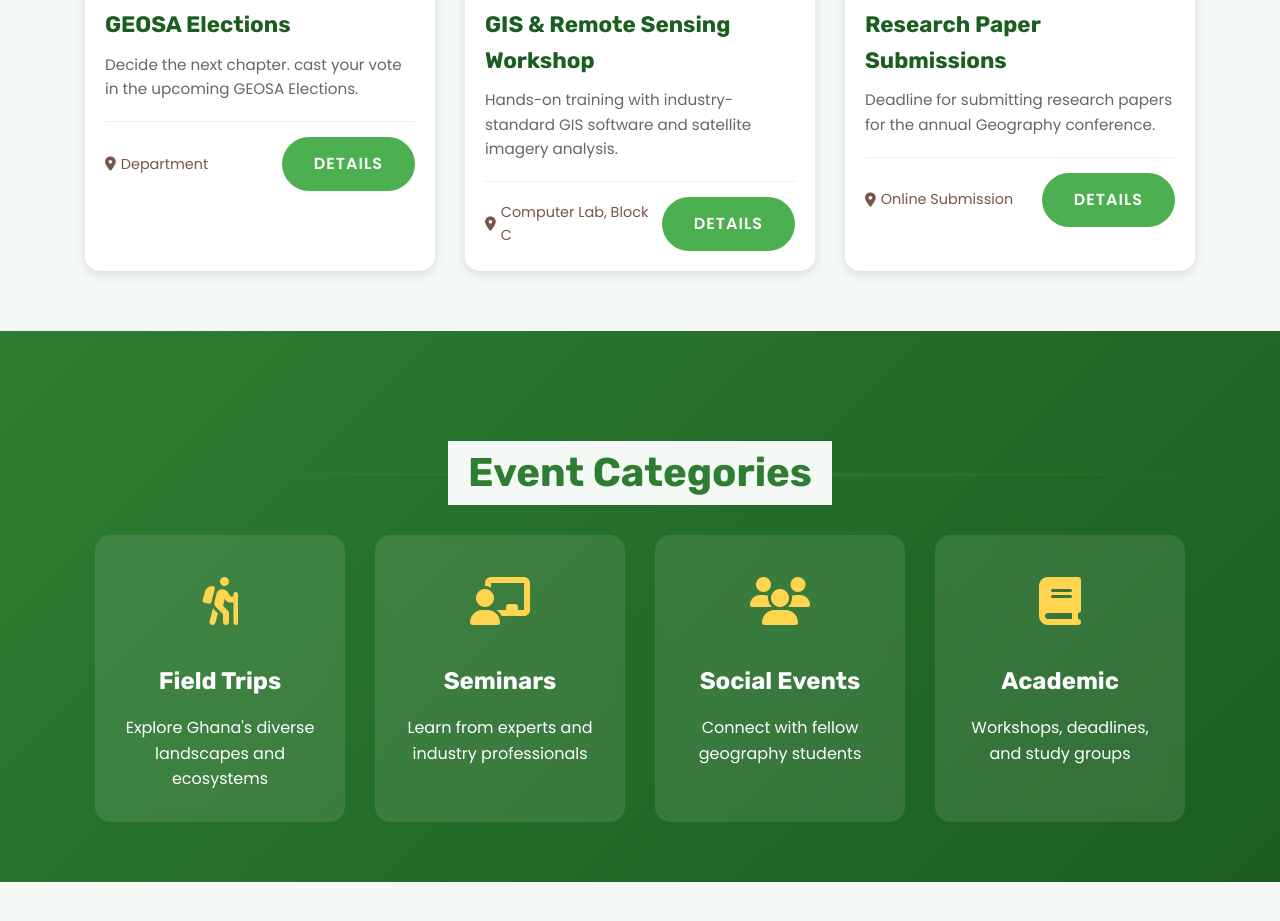
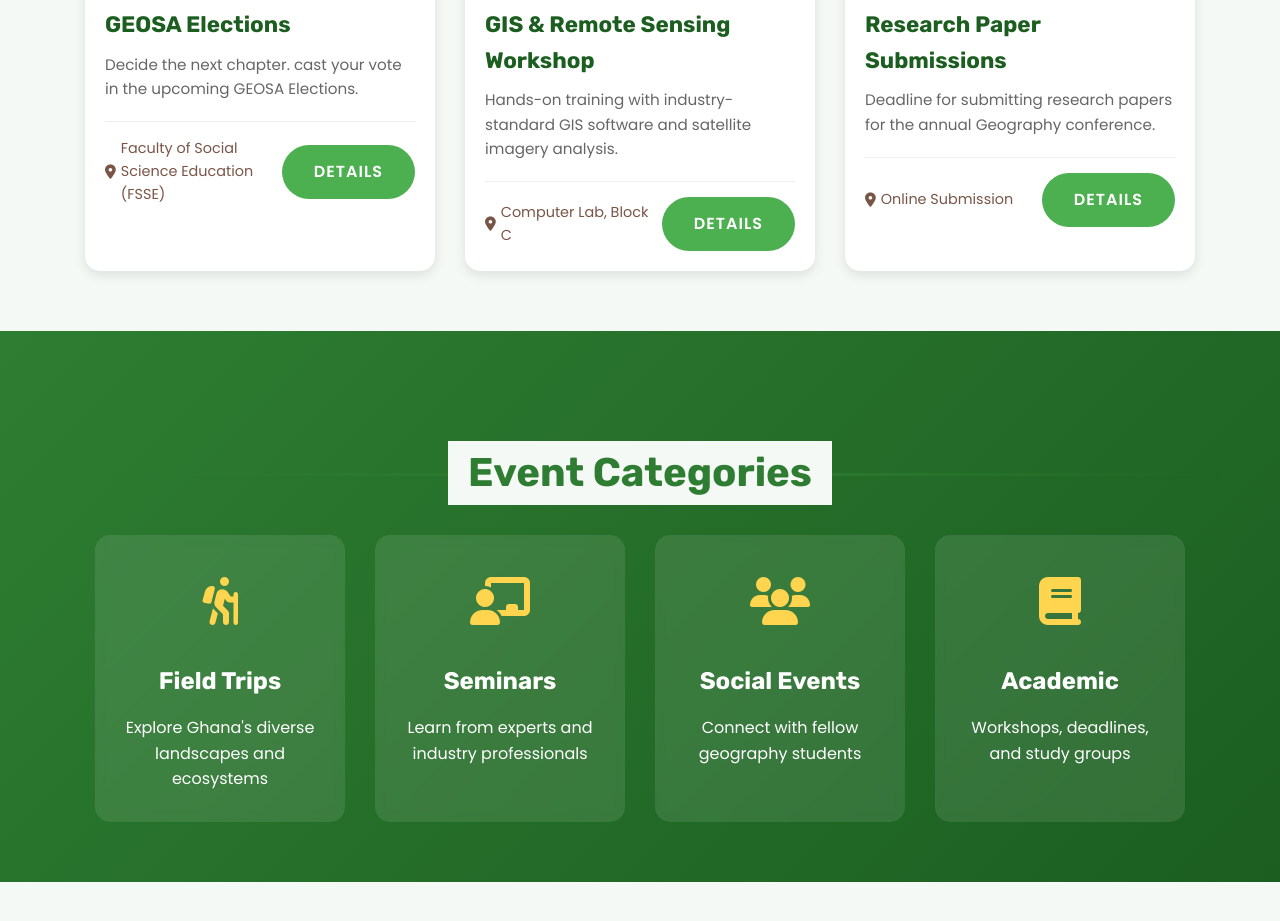
Before and after one commit to EllisFrank/geosaeuw, a plain HTML site: page index.html in a window 1280 px wide. Shown: the part 1481-2402 px from the top of the page. Drawn offline with Linux system fonts and the light colour scheme.

```diff
--- a/index.html
+++ b/index.html
@@ -805,7 +805,7 @@
                     <div class="event-meta">
                         <div class="event-location">
                             <i class="fas fa-map-marker-alt"></i>
-                            <span>Department</span>
+                            <span>Faculty of Social Science Education (FSSE)</span>
                         </div>
                         <a href="#" class="btn">Details</a>
                     </div>
```
